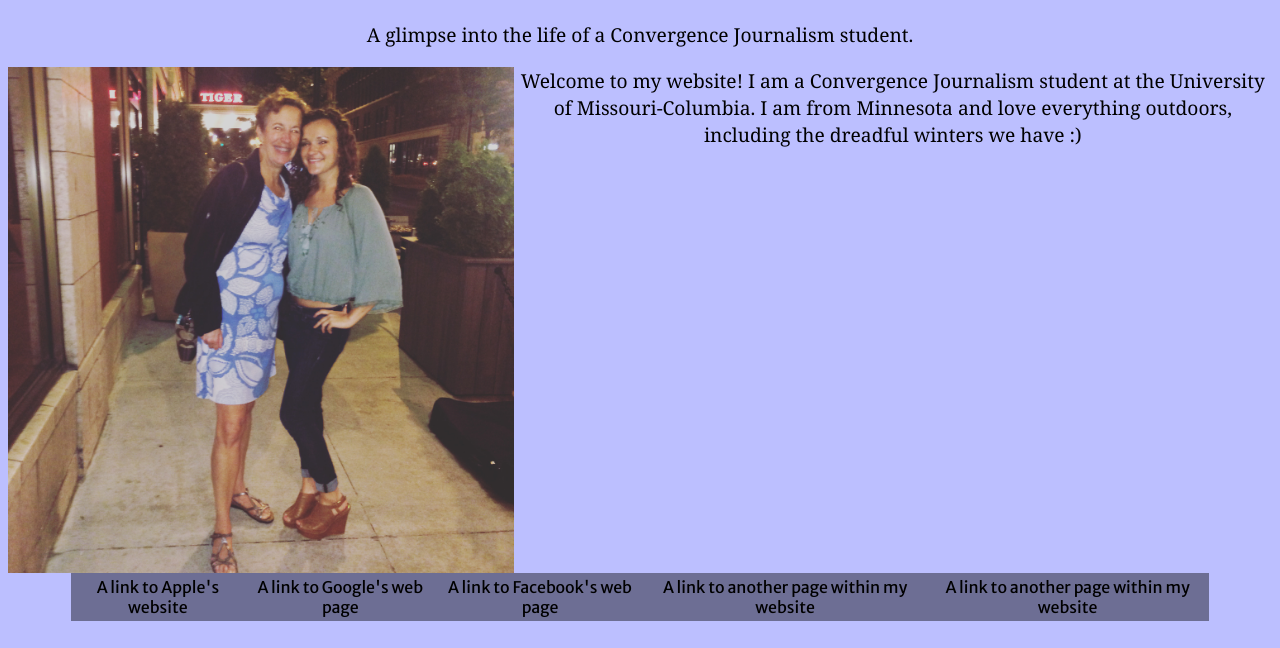
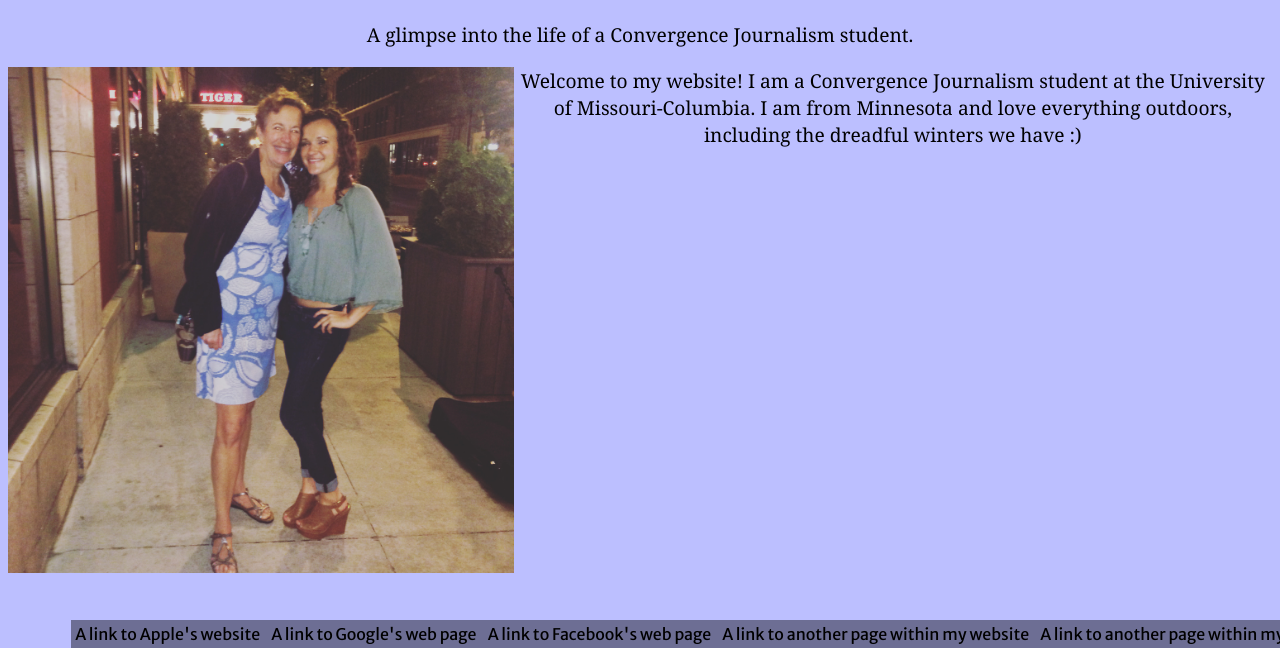
Before and after one commit to J4502-fs17/AnnaKohls, a plain HTML site: page index.html in a window 1280 px wide. Shown: the part 152-800 px from the top of the page. Drawn offline with Linux system fonts and the light colour scheme.

Commit message:
moved to bottom
sdf

```diff
--- a/style.css
+++ b/style.css
@@ -34,6 +34,9 @@ ul {
   padding: 0;
   overflow: hidden;
   background-color: #6D6E94;
+  position: fixed;
+  bottom: 0;
+  width: 100%
 }
 li a:link {
   display: block;
```
